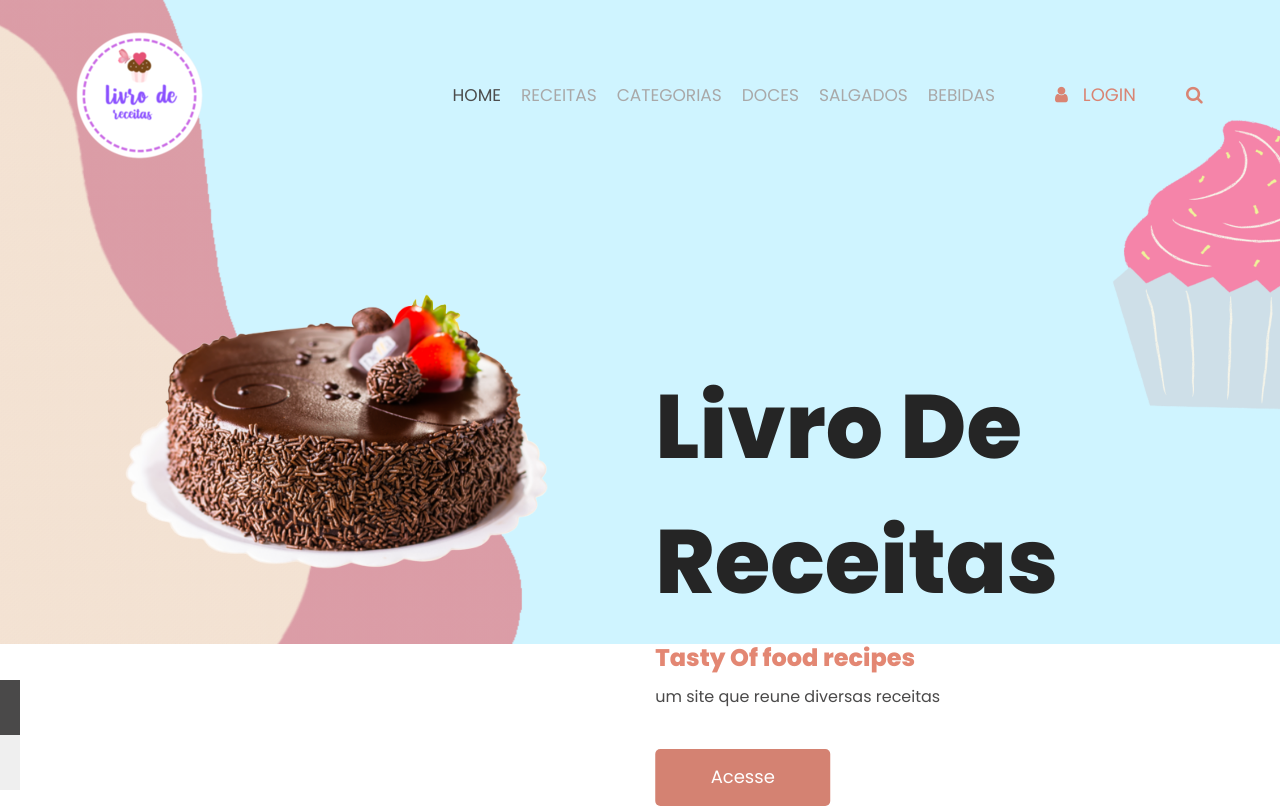
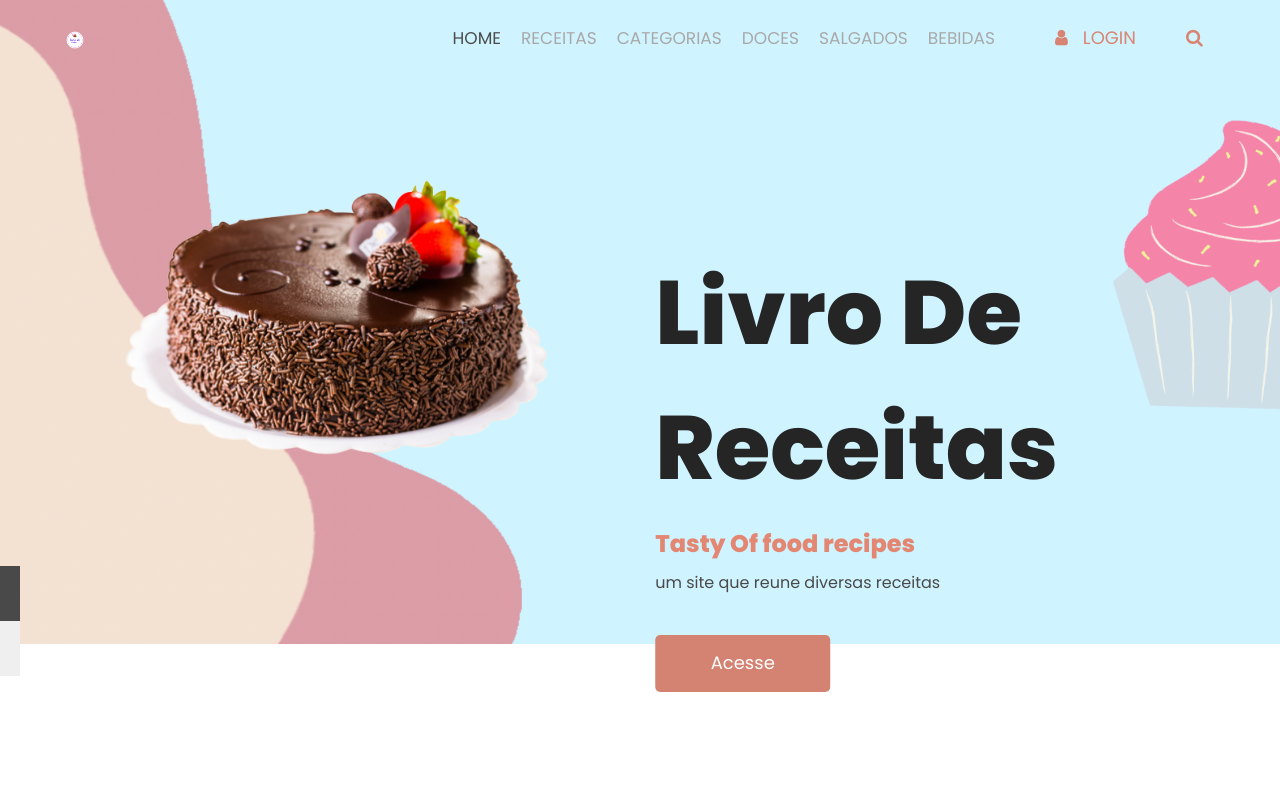
Before and after one commit to livrode/receitas, a plain HTML site: page index.html in a window 1280 px wide. Shown: the top 809 px of the page. Drawn offline with nearby package versions, Linux system fonts and the light colour scheme; files whose address does not match are found by name.

Commit message:
Update index.html

```diff
--- a/index.html
+++ b/index.html
@@ -32,7 +32,7 @@
       <div class="header_section">
          <div class="container-fluid">
             <nav class="navbar navbar-expand-lg navbar-light bg-light">
-               <a class="navbar-brand"href="index.html"><img src="images/logo.png"></a>
+               <a class="navbar-brand"href="index.html"><img src="images/logo.png" width="20px" height="20px"></a>
                <button class="navbar-toggler" type="button" data-toggle="collapse" data-target="#navbarSupportedContent" aria-controls="navbarSupportedContent" aria-expanded="false" aria-label="Toggle navigation">
                <span class="navbar-toggler-icon"></span>
                </button>
```
